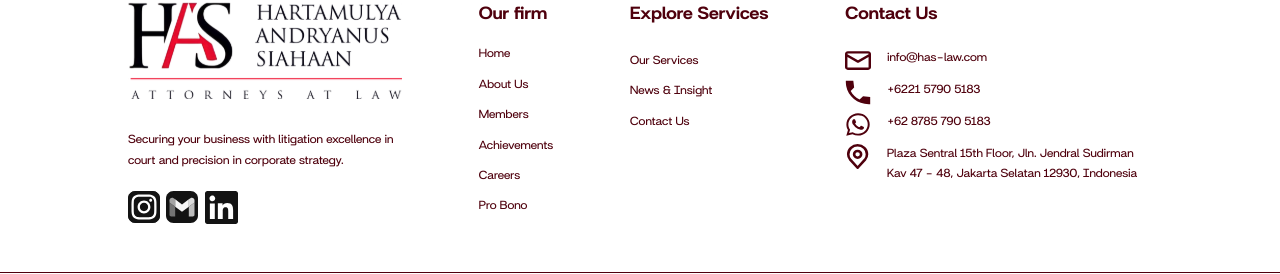
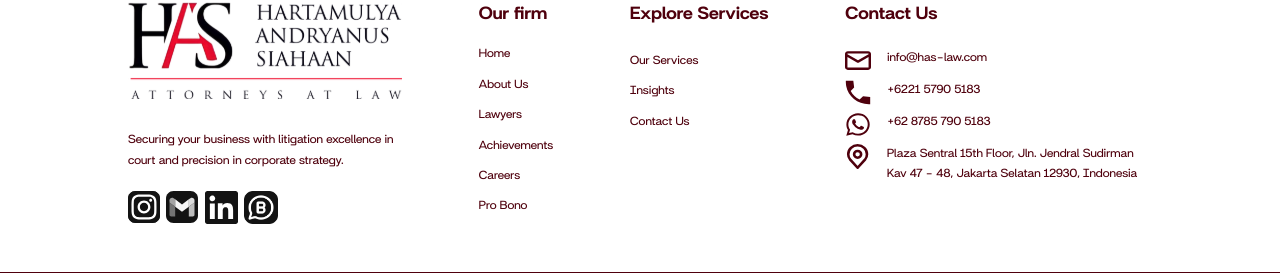
Before and after one commit to Has-Law/haslaw_test, a Next.js app: page / in a window 1280 px wide. Shown: the part 3038-3312 px from the top of the page. Built offline with nearby package versions, Linux system fonts and the light colour scheme; no server answers.

Commit message:
refactor: add WA business image

```diff
--- a/src/components/common/Footer.tsx
+++ b/src/components/common/Footer.tsx
@@ -11,6 +11,7 @@
 import phoneIcon from "@/assets/common/footer/phone-footer.svg";
 import whatsappIcon from "@/assets/common/footer/wa-footer.svg";
 import locationIcon from "@/assets/common/footer/location-footer.svg";
+import business from "@/assets/common/footer/business.png";
 
 const Footer: React.FC = () => {
     return (
@@ -36,6 +37,9 @@
                                 <Link href="#" className="hover:opacity-75 transition-opacity">
                                     <Image src={linkedin} alt="LinkedIn" className="w-[clamp(1.8rem,6vw,2rem)] h-[clamp(1.8rem,6vw,2rem)]" />
                                 </Link>
+                                <Link href="#" className="hover:opacity-75 transition-opacity">
+                                    <Image src={business} alt="LinkedIn" className="w-[clamp(1.8rem,6vw,2rem)] h-[clamp(1.8rem,6vw,2rem)]" />
+                                </Link>
                             </div>
                         </div>
                         <p className="text-gray-700 text-[clamp(0.9rem,3.5vw,1rem)] leading-relaxed">
@@ -48,7 +52,7 @@
                         <ul className="space-y-3">
                             <li><Link href="/" className="text-[#4F000D] hover:text-[#7A0015] transition-colors text-[clamp(0.9rem,3.5vw,1.2rem)]">Home</Link></li>
                             <li><Link href="/about" className="text-[#4F000D] hover:text-[#7A0015] transition-colors text-[clamp(0.9rem,3.5vw,1.2rem)]">About Us</Link></li>
-                            <li><Link href="/member" className="text-[#4F000D] hover:text-[#7A0015] transition-colors text-[clamp(0.9rem,3.5vw,1.2rem)]">Members</Link></li>
+                            <li><Link href="/member" className="text-[#4F000D] hover:text-[#7A0015] transition-colors text-[clamp(0.9rem,3.5vw,1.2rem)]">Lawyers</Link></li>
                             <li><Link href="/achievements" className="text-[#4F000D] hover:text-[#7A0015] transition-colors text-[clamp(0.9rem,3.5vw,1.2rem)]">Achievements</Link></li>
                             <li><Link href="/career" className="text-[#4F000D] hover:text-[#7A0015] transition-colors text-[clamp(0.9rem,3.5vw,1.2rem)]">Careers</Link></li>
                             <li><Link href="/pro-bono" className="text-[#4F000D] hover:text-[#7A0015] transition-colors text-[clamp(0.9rem,3.5vw,1.2rem)]">Pro Bono</Link></li>
@@ -59,7 +63,7 @@
                         <h3 className="text-[#4F000D] font_britanica_black text-[clamp(1.2rem,4.5vw,1.5rem)] mb-4">Explore Services</h3>
                         <ul className="space-y-3">
                             <li><Link href="/service" className="text-[#4F000D] hover:text-[#7A0015] transition-colors text-[clamp(0.9rem,3.5vw,1.2rem)]">Our Services</Link></li>
-                            <li><Link href="/news" className="text-[#4F000D] hover:text-[#7A0015] transition-colors text-[clamp(0.9rem,3.5vw,1.2rem)]">News & Insight</Link></li>
+                            <li><Link href="/news" className="text-[#4F000D] hover:text-[#7A0015] transition-colors text-[clamp(0.9rem,3.5vw,1.2rem)]">Insights</Link></li>
                             <li><Link href="/contact" className="text-[#4F000D] hover:text-[#7A0015] transition-colors text-[clamp(0.9rem,3.5vw,1.2rem)]">Contact Us</Link></li>
                         </ul>
                     </div>
@@ -113,6 +117,9 @@
                             <Link href="#" className="hover:opacity-80 transition-opacity">
                                 <Image src={linkedin} alt="LinkedIn" className="w-[clamp(2.5vw,2.6vw,3rem)] h-[clamp(2.5vw,2.6vw,3rem)]" />
                             </Link>
+                            <Link href="#" className="hover:opacity-80 transition-opacity">
+                                <Image src={business} alt="Business" className="w-[clamp(2.5vw,2.6vw,3rem)] h-[clamp(2.5vw,2.6vw,3rem)]" />
+                            </Link>
                         </div>
                     </div>
 
@@ -121,7 +128,7 @@
                         <ul className="space-y-[clamp(0.5vw,0.5vw,0.8rem)]">
                             <li><Link href="/" className="text-[#4F000D] hover:text-[#7A0015] transition-colors text-[clamp(0.9rem,3.5vw,1.2rem)] lg:text-[clamp(1vw,1vw,1.5rem)]">Home</Link></li>
                             <li><Link href="/about" className="text-[#4F000D] hover:text-[#7A0015] transition-colors text-[clamp(0.9rem,3.5vw,1.2rem)] lg:text-[clamp(1vw,1vw,1.5rem)]">About Us</Link></li>
-                            <li><Link href="/member" className="text-[#4F000D] hover:text-[#7A0015] transition-colors text-[clamp(0.9rem,3.5vw,1.2rem)] lg:text-[clamp(1vw,1vw,1.5rem)]">Members</Link></li>
+                            <li><Link href="/member" className="text-[#4F000D] hover:text-[#7A0015] transition-colors text-[clamp(0.9rem,3.5vw,1.2rem)] lg:text-[clamp(1vw,1vw,1.5rem)]">Lawyers</Link></li>
                             <li><Link href="/achievements" className="text-[#4F000D] hover:text-[#7A0015] transition-colors text-[clamp(0.9rem,3.5vw,1.2rem)] lg:text-[clamp(1vw,1vw,1.5rem)]">Achievements</Link></li>
                             <li><Link href="/career" className="text-[#4F000D] hover:text-[#7A0015] transition-colors text-[clamp(0.9rem,3.5vw,1.2rem)] lg:text-[clamp(1vw,1vw,1.5rem)]">Careers</Link></li>
                             <li><Link href="/pro-bono" className="text-[#4F000D] hover:text-[#7A0015] transition-colors text-[clamp(0.9rem,3.5vw,1.2rem)] lg:text-[clamp(1vw,1vw,1.5rem)]">Pro Bono</Link></li>
@@ -132,7 +139,7 @@
                         <h3 className="text-[#4F000D] font_britanica_black text-[clamp(1.2rem,4.5vw,2rem)] lg:text-[clamp(1vw,1.5vw,2rem)] text-nowrap mb-[clamp(1vw,1.5vw,1.5rem)]">Explore Services</h3>
                         <ul className="space-y-[clamp(0.5vw,0.5vw,1rem)]">
                             <li><Link href="/service" className="text-[#4F000D] hover:text-[#7A0015] transition-colors text-[clamp(0.9rem,3.5vw,1.2rem)] lg:text-[clamp(1vw,1vw,1.5rem)]">Our Services</Link></li>
-                            <li><Link href="/news" className="text-[#4F000D] hover:text-[#7A0015] transition-colors text-[clamp(0.9rem,3.5vw,1.2rem)] lg:text-[clamp(1vw,1vw,1.5rem)]">News & Insight</Link></li>
+                            <li><Link href="/news" className="text-[#4F000D] hover:text-[#7A0015] transition-colors text-[clamp(0.9rem,3.5vw,1.2rem)] lg:text-[clamp(1vw,1vw,1.5rem)]">Insights</Link></li>
                             <li><Link href="/contact" className="text-[#4F000D] hover:text-[#7A0015] transition-colors text-[clamp(0.9rem,3.5vw,1.2rem)] lg:text-[clamp(1vw,1vw,1.5rem)]">Contact Us</Link></li>
                         </ul>
                     </div>
```
Also changed, not shown: src/assets/common/footer/business.png (added).
